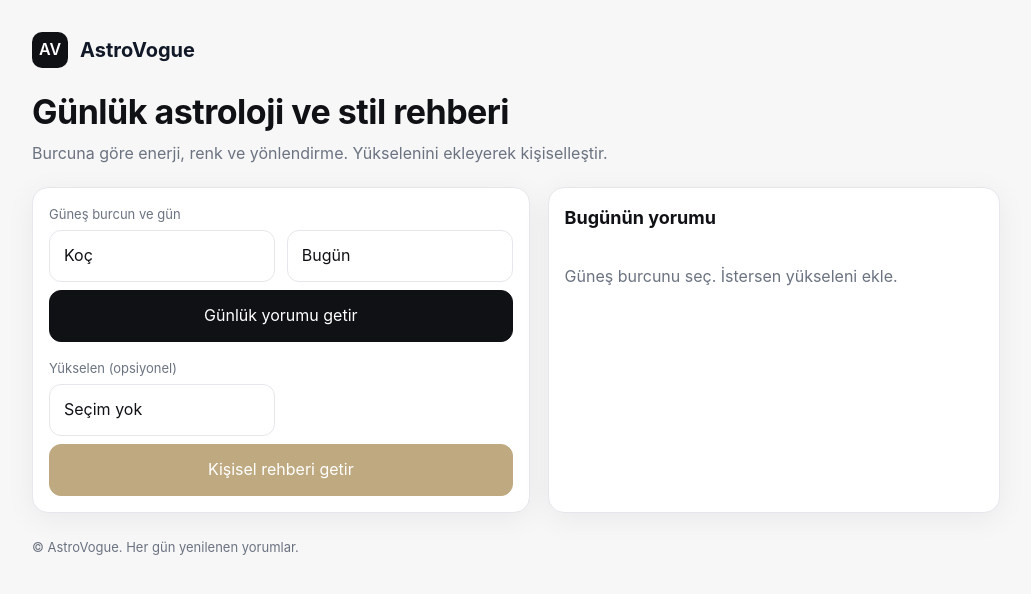
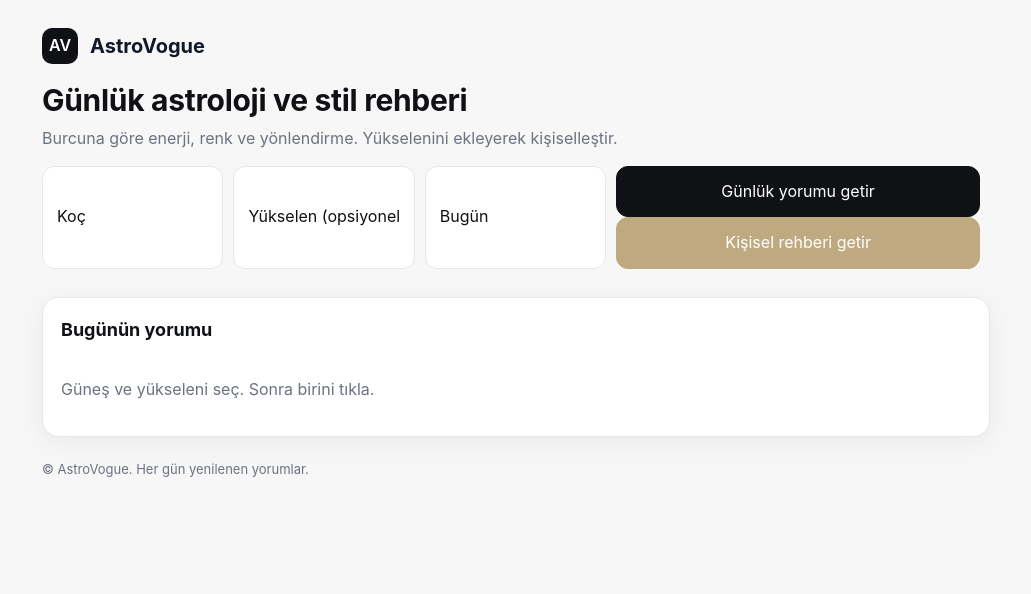
Before and after one commit to yunusrepo/astro-turkish-api, a website: page public/index.html in a window 1280 px wide. Shown: the whole page, without its empty margins (124-1155 px from the left). Drawn offline with Linux system fonts and the light colour scheme.

Commit message:
Refactor layout and styling in index.html

```diff
--- a/public/index.html
+++ b/public/index.html
@@ -15,36 +15,36 @@
       *{box-sizing:border-box}
       body{margin:0; background:var(--bg); color:var(--ink);
         font:16px/1.6 -apple-system,BlinkMacSystemFont,"Inter","Segoe UI",Roboto,Ubuntu,"Helvetica Neue",Arial,sans-serif}
-      .wrap{max-width:1000px; margin:0 auto; padding:32px 16px 64px}
-      header{display:flex; align-items:center; gap:12px; margin-bottom:24px}
+      .wrap{max-width:980px; margin:0 auto; padding:28px 16px 60px}
+      header{display:flex; align-items:center; gap:12px; margin-bottom:18px}
       .logo{width:36px; height:36px; border-radius:10px; background:var(--ink); display:grid; place-items:center; color:#fff; font-weight:600}
       .title{font-size:20px; font-weight:650; color:var(--brand)}
-      .hero{display:grid; gap:10px; margin:10px 0 20px}
-      .hero h1{margin:0; font-size:34px; line-height:1.15; letter-spacing:-0.5px}
-      .hero p{margin:0; color:var(--muted); max-width:58ch}
-      .grid{display:grid; grid-template-columns:1.1fr 1fr; gap:18px}
-      @media (max-width:900px){ .grid{grid-template-columns:1fr} }
-      .panel{background:var(--panel); border-radius:var(--radius); box-shadow:var(--shadow); border:1px solid var(--line)}
-      .card{padding:16px}
-      .label{font-size:13px; color:var(--muted); margin-bottom:6px}
+      .hero{display:grid; gap:8px; margin:6px 0 14px}
+      .hero h1{margin:0; font-size:30px; line-height:1.2; letter-spacing:-0.3px}
+      .hero p{margin:0; color:var(--muted)}
+      /* toolbar */
+      .toolbar{display:grid; gap:10px; margin:14px 0 18px}
+      .bar{display:grid; grid-template-columns:1fr 1fr 1fr auto auto; gap:10px}
+      @media (max-width:800px){ .bar{grid-template-columns:1fr 1fr 1fr; } .bar .btn-wrap{grid-column:1/-1; display:flex; gap:10px} }
       select,button{appearance:none; border:1px solid var(--line); background:#fff; color:var(--ink);
         border-radius:12px; padding:12px 14px; font:inherit; width:100%}
-      .row{display:grid; grid-template-columns:1fr 1fr; gap:12px}
       .btn{cursor:pointer; transition:transform .06s ease, box-shadow .06s ease}
       .btn:hover{transform:translateY(-1px)}
       .btn--brand{background:var(--ink); color:#fff; border-color:var(--ink)}
       .btn--accent{background:var(--accent); color:#fff; border-color:var(--accent)}
-      .muted{color:var(--muted)}
-      .result{padding:16px; display:grid; gap:10px; min-height:120px}
+      /* result card */
+      .panel{background:var(--panel); border-radius:var(--radius); box-shadow:var(--shadow); border:1px solid var(--line)}
+      .result{padding:18px; display:grid; gap:10px}
       .result h3{margin:0 0 6px 0; font-size:18px}
       .kv{display:grid; grid-template-columns:140px 1fr; gap:6px; padding-top:6px}
       .chip{display:inline-block; font-size:12px; color:#111; background:#f1f3f5; border:1px solid var(--line); padding:6px 10px; border-radius:999px; margin-right:6px}
       .section{padding-top:8px}
       .section h4{margin:14px 0 6px 0; font-size:14px}
-      footer{margin-top:24px; color:var(--muted); font-size:13px}
+      .muted{color:var(--muted)}
+      .status{font-size:13px; color:var(--muted)}
+      footer{margin-top:22px; color:var(--muted); font-size:13px}
       .fade-in{animation:fade .25s ease both}
       @keyframes fade{from{opacity:0; transform:translateY(3px)} to{opacity:1; transform:none}}
-      .status{font-size:13px; color:var(--muted); padding:8px 0 0}
     </style>
   </head>
   <body>
@@ -59,36 +59,29 @@
         <p>Burcuna göre enerji, renk ve yönlendirme. Yükselenini ekleyerek kişiselleştir.</p>
       </section>
 
-      <section class="grid">
-        <div class="panel">
-          <div class="card">
-            <div class="label">Güneş burcun ve gün</div>
-            <div class="row" style="margin-bottom:8px">
+      <!-- Top toolbar: no side column, no empty space -->
+      <section class="toolbar">
+        <div class="bar">
           <select id="sun"></select>
+          <select id="rising"></select>
           <select id="day">
             <option value="today">Bugün</option>
             <option value="tomorrow">Yarın</option>
             <option value="yesterday">Dün</option>
           </select>
-            </div>
-            <button id="go-daily" class="btn btn--brand" style="margin-bottom:10px">Günlük yorumu getir</button>
-
-            <div class="label" style="margin-top:6px">Yükselen (opsiyonel)</div>
-            <div class="row" style="margin-bottom:8px">
-              <select id="rising"></select>
-              <div></div>
-            </div>
+          <div class="btn-wrap">
+            <button id="go-daily" class="btn btn--brand">Günlük yorumu getir</button>
             <button id="go-personal" class="btn btn--accent">Kişisel rehberi getir</button>
-
-            <div id="status" class="status" style="display:none">Hazır.</div>
           </div>
         </div>
+        <div id="status" class="status"></div>
+      </section>
 
-        <div class="panel">
+      <!-- Full-width results -->
+      <section class="panel">
         <div class="result" id="result">
           <h3>Bugünün yorumu</h3>
-            <p class="muted">Güneş burcunu seç. İstersen yükseleni ekle.</p>
-          </div>
+          <p class="muted">Güneş ve yükseleni seç. Sonra birini tıkla.</p>
         </div>
       </section>
 
@@ -110,43 +103,40 @@
       const statusEl = document.getElementById("status");
       const result = document.getElementById("result");
 
+      // fill selects
+      risingSel.insertAdjacentHTML("afterbegin", '<option value="">Yükselen (opsiyonel)</option>');
       for (const [v,t] of SIGNS){
-        const o1 = document.createElement("option"); o1.value=v; o1.textContent=t; sunSel.appendChild(o1);
-        const o2 = document.createElement("option"); o2.value=v; o2.textContent=t; risingSel.appendChild(o2);
+        const a = document.createElement("option"); a.value=v; a.textContent=t; sunSel.appendChild(a);
+        const b = document.createElement("option"); b.value=v; b.textContent=t; risingSel.appendChild(b);
       }
-      risingSel.insertAdjacentHTML("afterbegin", '<option value="">Seçim yok</option>');
-      risingSel.value = "";
 
       document.getElementById("go-daily").addEventListener("click", fetchDaily);
       document.getElementById("go-personal").addEventListener("click", fetchPersonal);
 
-      function showStatus(text){
-        statusEl.textContent = text;
-        statusEl.style.display = text ? "block" : "none";
-      }
+      function showStatus(text){ statusEl.textContent = text || ""; }
 
       async function fetchDaily(){
-        const base = window.location.origin;
-        const url = `${base}/api/daily?sign=${encodeURIComponent(sunSel.value)}&day=${encodeURIComponent(daySel.value)}`;
         showStatus("Yükleniyor…");
         result.innerHTML = "";
         try{
+          const base = window.location.origin;
+          const url = `${base}/api/daily?sign=${encodeURIComponent(sunSel.value)}&day=${encodeURIComponent(daySel.value)}`;
           const r = await fetch(url);
           if(!r.ok) throw new Error("İstek hata verdi");
           const d = await r.json();
           renderDaily(d);
           showStatus("");
-        }catch(err){
+        }catch(e){
           showStatus("");
-          result.innerHTML = `<p class="muted">Hata: ${err.message}</p>`;
+          result.innerHTML = `<p class="muted">Hata: ${e.message}</p>`;
         }
       }
 
       async function fetchPersonal(){
-        const base = window.location.origin;
         showStatus("Yükleniyor…");
         result.innerHTML = "";
         try{
+          const base = window.location.origin;
           const r = await fetch(`${base}/api/personalized`,{
             method:"POST",
             headers:{ "Content-Type":"application/json" },
@@ -160,9 +150,9 @@
           const d = await r.json();
           renderPersonal(d);
           showStatus("");
-        }catch(err){
+        }catch(e){
           showStatus("");
-          result.innerHTML = `<p class="muted">Hata: ${err.message}</p>`;
+          result.innerHTML = `<p class="muted">Hata: ${e.message}</p>`;
         }
       }
 
@@ -174,9 +164,8 @@
       function renderDaily(d){
         const html = `
           <div class="fade-in">
-            <h3>${d.burc} — ${d.tarih}</h3>
+            <h3>${d.burc} | ${d.tarih}</h3>
             <p>${d.aciklama}</p>
-
             <div class="kv">
               <div class="muted">Uyum</div><div>${d.uyum || "-"}</div>
               <div class="muted">Ruh hali</div><div>${d.ruh_hali || "-"}</div>
@@ -184,7 +173,6 @@
               <div class="muted">Şanslı sayı</div><div>${d.sansli_sayi || "-"}</div>
               <div class="muted">Şanslı saat</div><div>${d.sansli_saat || "-"}</div>
             </div>
-
             ${section("Analiz", d.analiz)}
             ${section("Aşk", d.ask)}
             ${section("Kariyer", d.kariyer)}
@@ -202,16 +190,14 @@
       function renderPersonal(d){
         const html = `
           <div class="fade-in">
-            <h3>${d.gunes}${d.yukselen ? " ↑ " + d.yukselen : ""} — ${d.tarih}</h3>
+            <h3>${d.gunes}${d.yukselen ? " ↑ " + d.yukselen : ""} | ${d.tarih}</h3>
             <p>${d.aciklama}</p>
-
             <div class="kv">
               <div class="muted">Odak</div><div>${d.odak || "-"}</div>
               <div class="muted">Ruh hali</div><div>${d.ruh_hali || "-"}</div>
               <div class="muted">Renk</div><div><span class="chip">${d.renk || "-"}</span></div>
               <div class="muted">Uyum</div><div>${d.uyum || "-"}</div>
             </div>
-
             ${section("Rehber", d.rehber)}
             ${section("Stil", d.stil)}
             ${section("Aşk", d.ask)}
```
Lines whose indentation alone changed are shown as unchanged.
